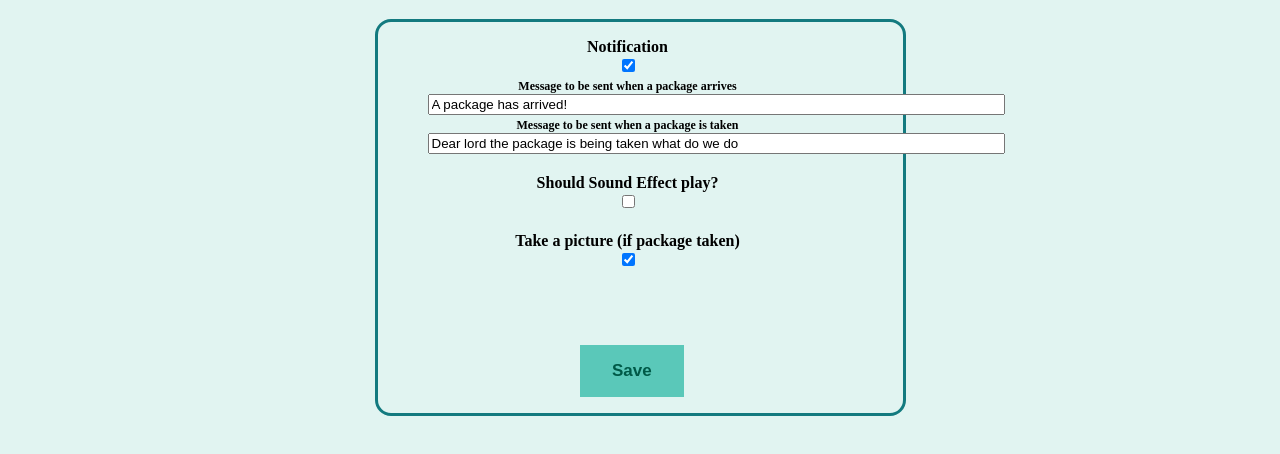
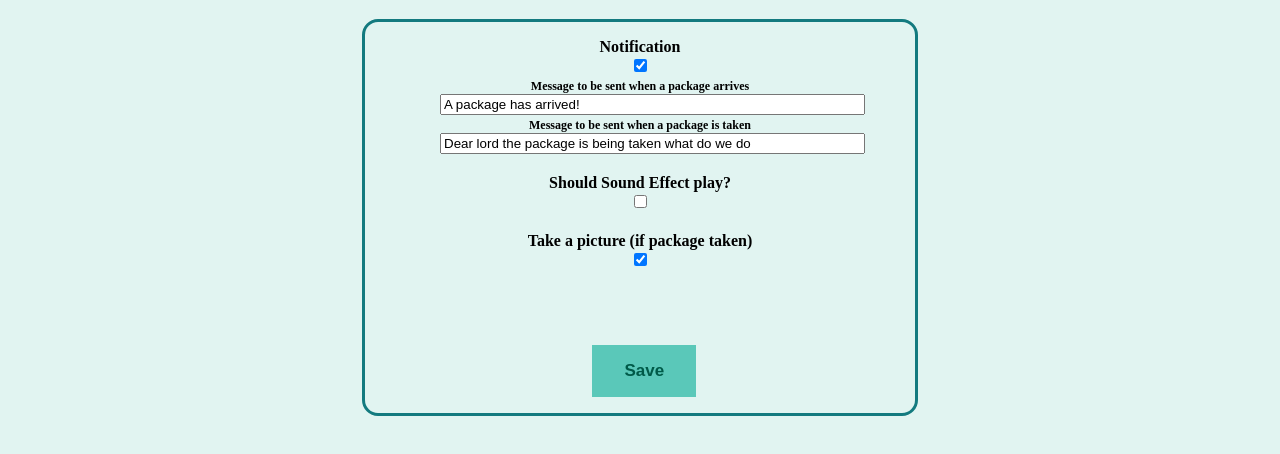
Before and after one commit to candicezzzzz/uottahack-3, a website: page dist/settings.html in a window 1280 px wide. Shown: the part 162-616 px from the top of the page. Drawn offline with Linux system fonts and the light colour scheme.

Commit message:
for candice
here u go its no longer 69

```diff
--- a/dist/css/settings.css
+++ b/dist/css/settings.css
@@ -108,7 +108,7 @@ form {
   width: 400px;
   /* Form outline */
   padding: 1em;
-  padding-left: 50px;
+  padding-left: 75px;
   padding-right: 75px;
   border: 3px solid #137a7f;
   border-radius: 1em;
--- a/dist/settings.html
+++ b/dist/settings.html
@@ -39,7 +39,7 @@
               <label for="notif-arrive" class="small-label">Message to be sent when a package arrives</label>
             </div>
             <div class="center">
-              <input type="text" size="69" id="notif-arrive" name="notif-arrive" value="A package has arrived!">
+              <input type="text" size="50" id="notif-arrive" name="notif-arrive" value="A package has arrived!">
             </div>
           </div>
           <div id="stolen">
@@ -47,7 +47,7 @@
               <label for="notif-stolen" class="small-label">Message to be sent when a package is taken</label>
             </div>
             <div class="center">
-              <input type="text" size="69" id="notif-stolen" name="notif-stolen" value="Dear lord the package is being taken what do we do">
+              <input type="text" size="50" id="notif-stolen" name="notif-stolen" value="Dear lord the package is being taken what do we do">
             </div>
           </div>
         </li>
```
